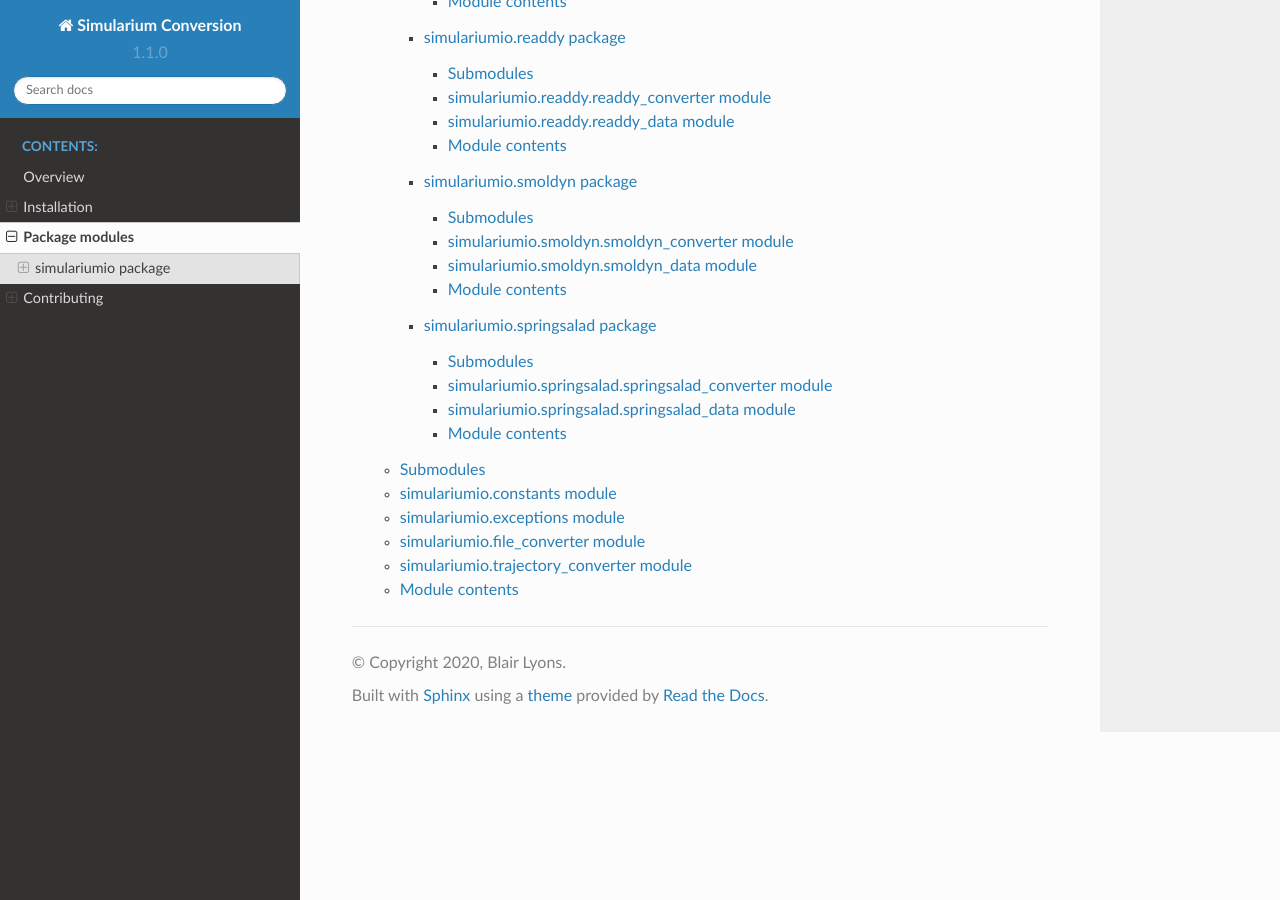
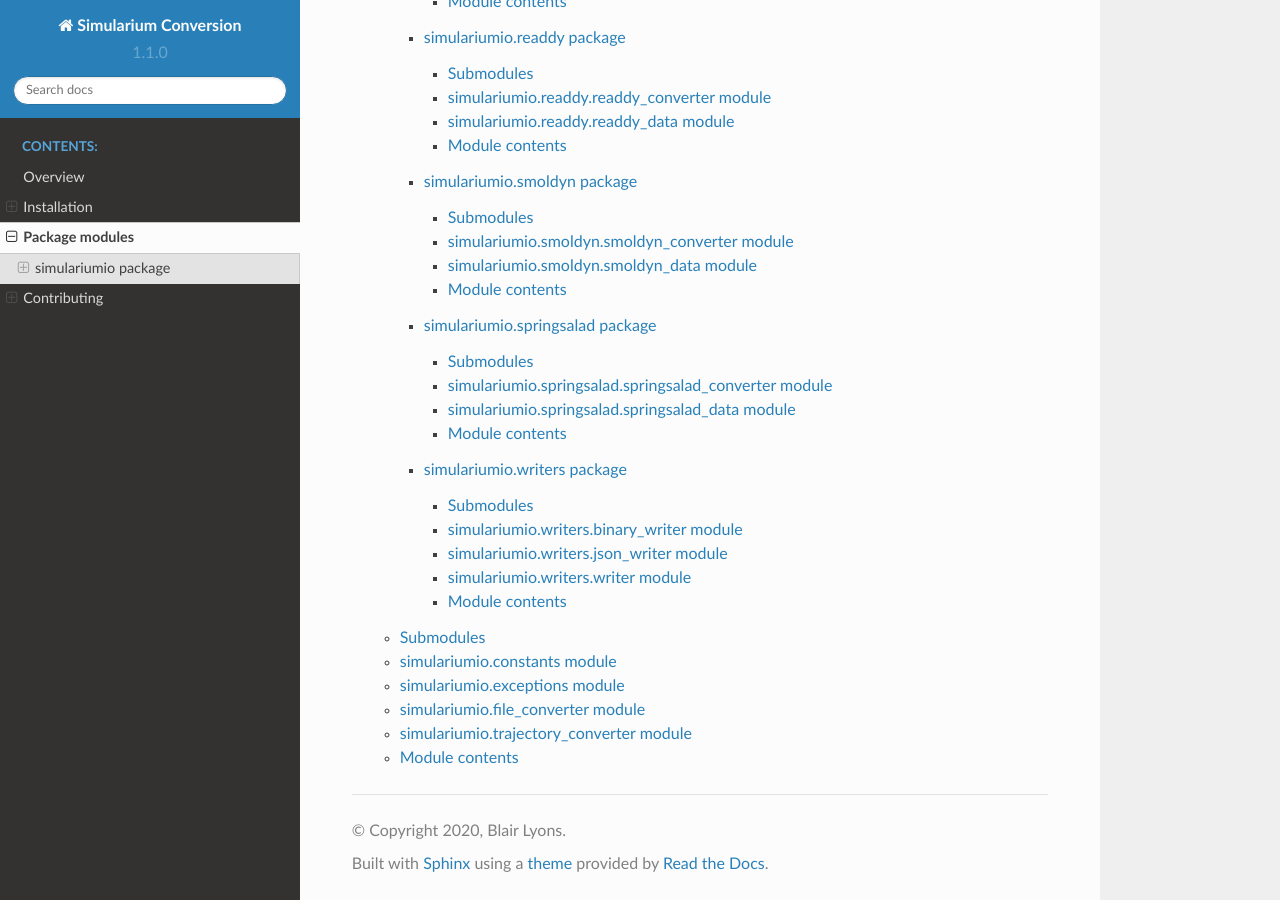
Before and after one commit to simularium/simulariumio, a Sphinx documentation site: the page built from docs/modules.rst, in a window 1280 px wide and 900 px high, scrolled down 1693 px. Built offline with Sphinx 7.4.7 and the Read the Docs theme 2.0.0, drawn with Linux system fonts in a browser that asks for light colours; pages that are not in the unit, such as notebooks, are missing from menus.

Commit message:
update docs and add more code comments

```diff
--- a/docs/simulariumio.rst
+++ b/docs/simulariumio.rst
@@ -16,6 +16,7 @@ Subpackages
    simulariumio.readdy
    simulariumio.smoldyn
    simulariumio.springsalad
+   simulariumio.writers
 
 Submodules
 ----------
--- /dev/null
+++ b/docs/simulariumio.writers.rst
@@ -0,0 +1,38 @@
+simulariumio.writers package
+============================
+
+Submodules
+----------
+
+simulariumio.writers.binary\_writer module
+------------------------------------------
+
+.. automodule:: simulariumio.writers.binary_writer
+   :members:
+   :undoc-members:
+   :show-inheritance:
+
+simulariumio.writers.json\_writer module
+----------------------------------------
+
+.. automodule:: simulariumio.writers.json_writer
+   :members:
+   :undoc-members:
+   :show-inheritance:
+
+simulariumio.writers.writer module
+----------------------------------
+
+.. automodule:: simulariumio.writers.writer
+   :members:
+   :undoc-members:
+   :show-inheritance:
+
+
+Module contents
+---------------
+
+.. automodule:: simulariumio.writers
+   :members:
+   :undoc-members:
+   :show-inheritance:
```
Also changed, not shown: 2 other files.
